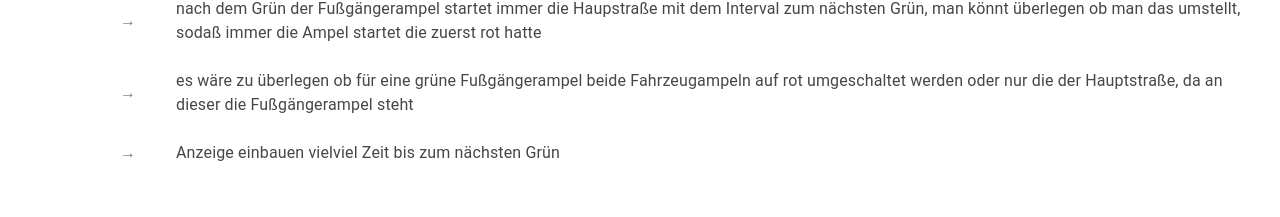
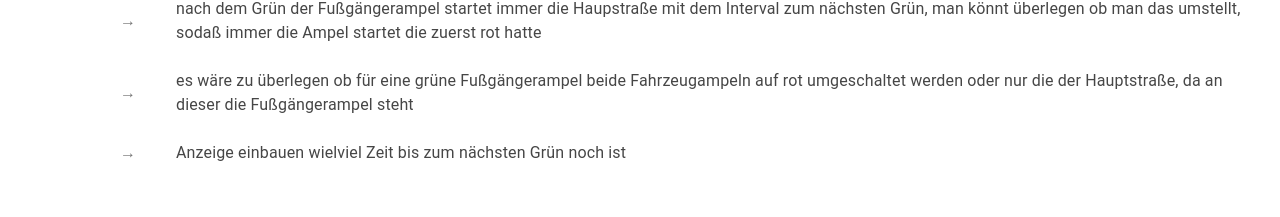
Before and after one commit to silkeg/TrafficLight, a React (Vite) app: page / in a window 1280 px wide. Shown: the part 856-1073 px from the top of the page. Built offline with nearby package versions, Linux system fonts and the light colour scheme.

Commit message:
small optimization

```diff
--- a/src/app/components/additional/FurtherOptimizations.tsx
+++ b/src/app/components/additional/FurtherOptimizations.tsx
@@ -65,7 +65,7 @@ export function FurtherOptimizations() {
             </span>
           </ListItemIcon>
           <ListItemText>
-            Anzeige einbauen vielviel Zeit bis zum nächsten Grün
+            Anzeige einbauen wielviel Zeit bis zum nächsten Grün noch ist
           </ListItemText>
         </ListItem>
       </List>
```
